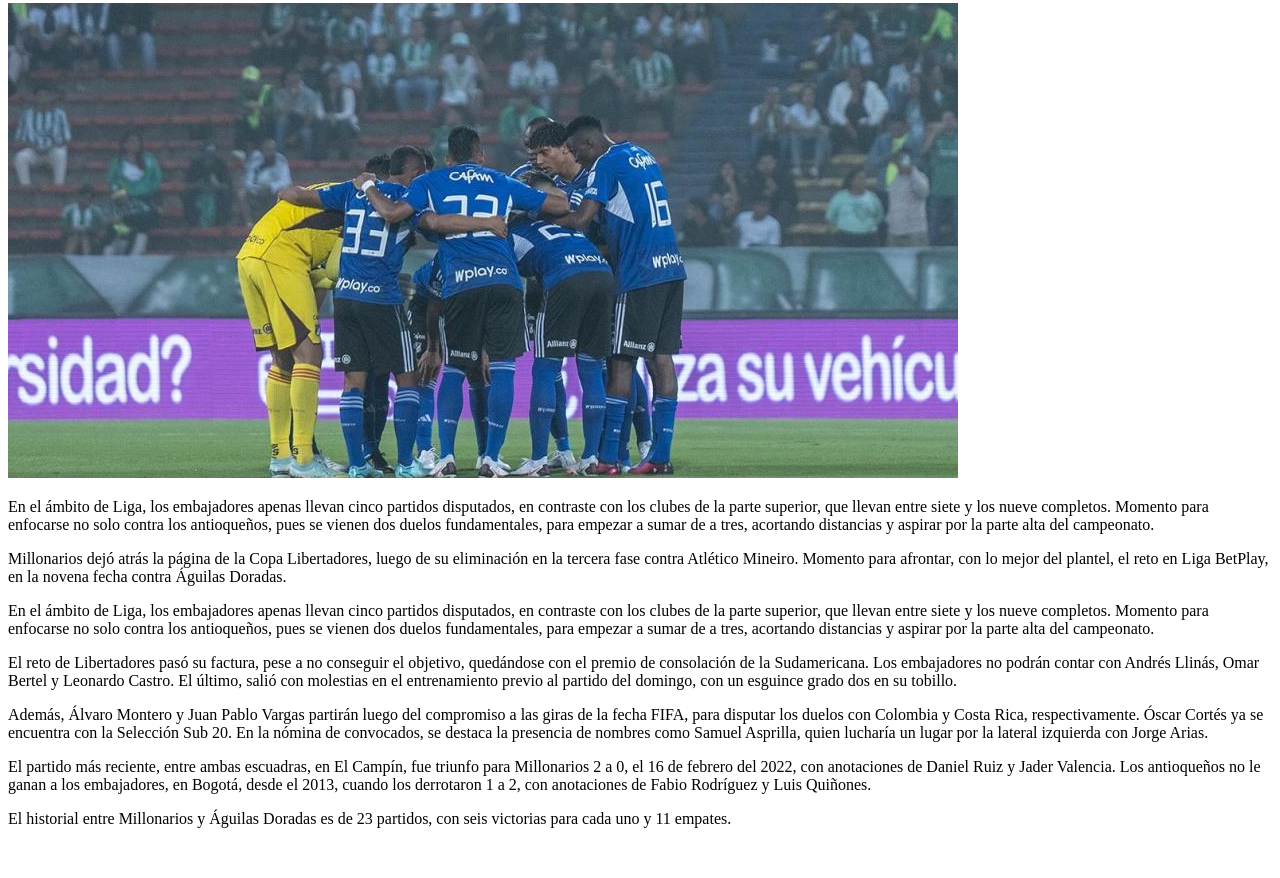
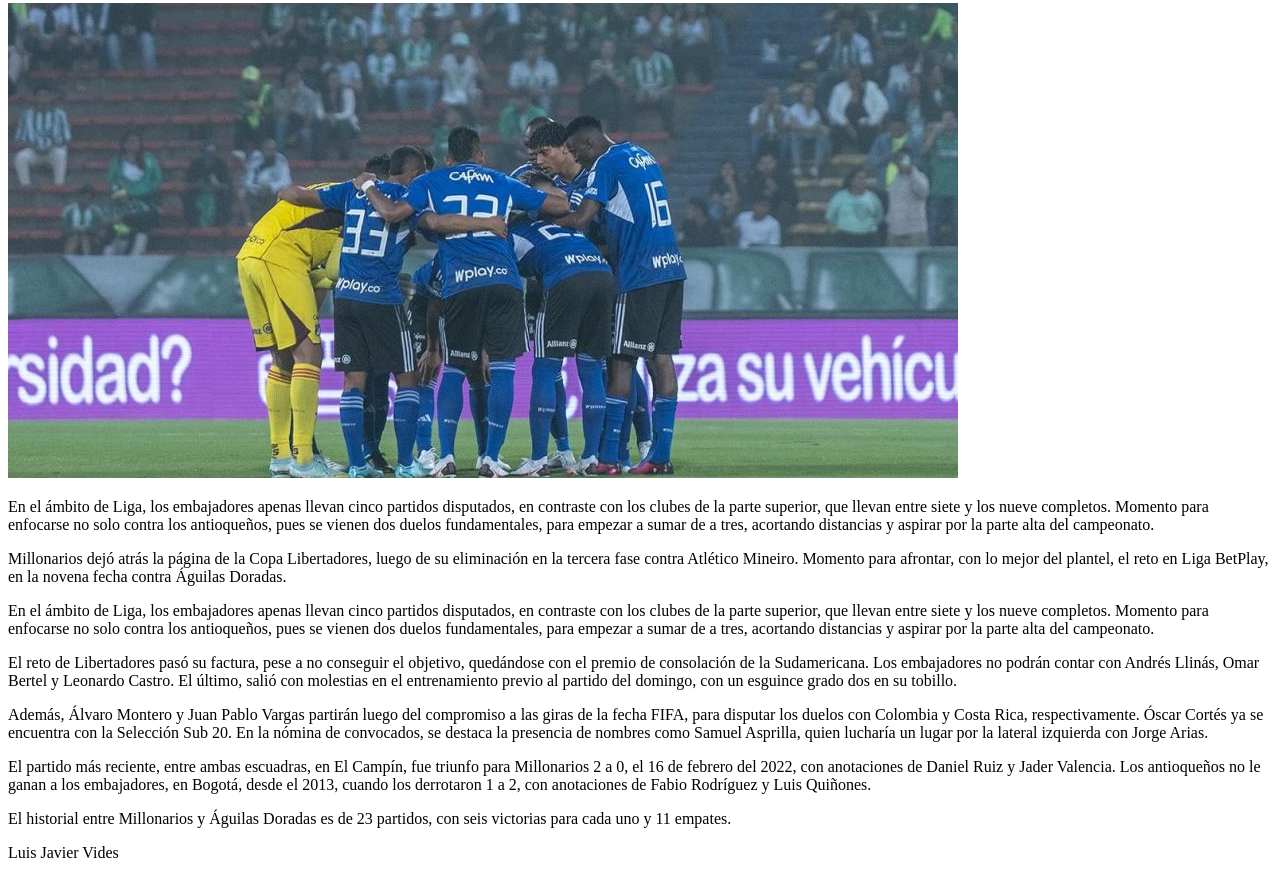
Before and after one commit to JorgeMesaNob/DEPORTES, a plain HTML site: page index.html in a window 1280 px wide. Shown: the part 1382-2260 px from the top of the page. Before the commit the page ends 2226 px from the top, so only its background shows below. Drawn offline with Linux system fonts and the light colour scheme.

Commit message:
Update index.html

```diff
--- a/index.html
+++ b/index.html
@@ -68,3 +68,4 @@
 <p>El partido más reciente, entre ambas escuadras, en El Campín, fue triunfo para Millonarios 2 a 0, el 16 de febrero del 2022, con anotaciones de Daniel Ruiz y Jader Valencia. Los antioqueños no le ganan a los embajadores, en Bogotá, desde el 2013, cuando los derrotaron 1 a 2, con anotaciones de Fabio Rodríguez y Luis Quiñones.</p>
 
 <p>El historial entre Millonarios y Águilas Doradas es de 23 partidos, con seis victorias para cada uno y 11 empates.</p>
+<P>Luis Javier Vides<p>
```
